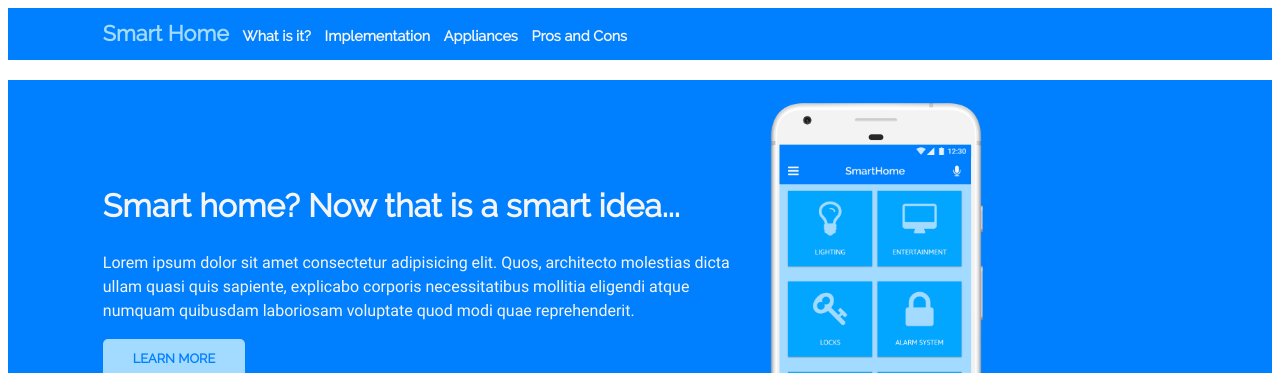
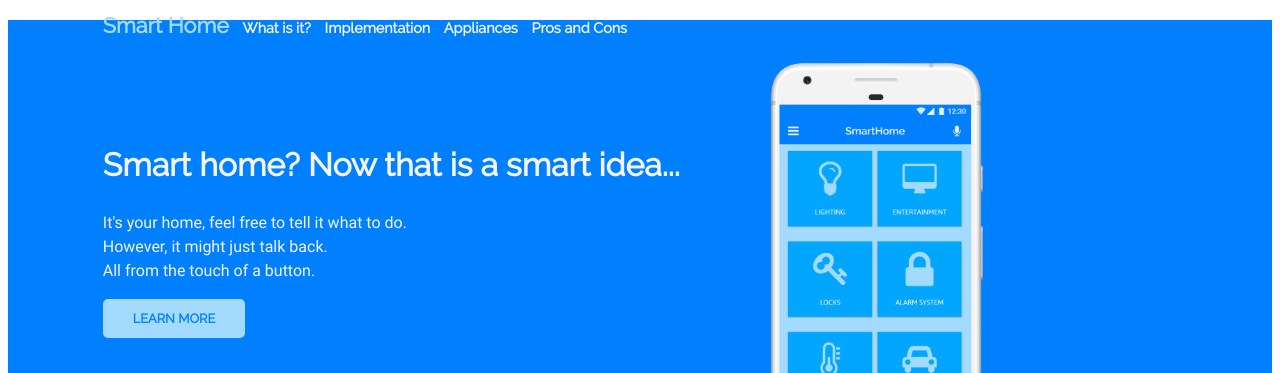
Before and after one commit to r0b0tt/smart-home, a plain HTML site: page index.html in a window 1280 px wide. Shown: the top 373 px of the page. Drawn offline with Linux system fonts and the light colour scheme; a script that the page names is missing.

Commit message:
Fixed navbar positioning

```diff
--- a/assets/scss/style.scss
+++ b/assets/scss/style.scss
@@ -82,6 +82,8 @@ body {
         background: $blue1;
         color: #f4f4f4;
         nav {
+            position: absolute;
+            top: 0;
             padding: 10px 0;
             font-family: $raleway;
             font-weight: 700;
--- a/index.html
+++ b/index.html
@@ -26,9 +26,9 @@
                 <div id="hero">
                     <h1>Smart home? Now that is a smart idea...</h1>
                     <p>
-                        Lorem ipsum dolor sit amet consectetur adipisicing elit. Quos, architecto molestias dicta ullam quasi quis sapiente, explicabo
-                        corporis necessitatibus mollitia eligendi atque numquam quibusdam laboriosam voluptate quod modi
-                        quae reprehenderit.
+                        It's your home, feel free to tell it what to do. <br>
+                        However, it might just talk back. <br>
+                        All from the touch of a button.
                     </p>
                     <a href="#" class="btn btn-green">LEARN MORE</a>
                 </div>
```
Also changed, not shown: assets/css/style.css, 1 other file.
